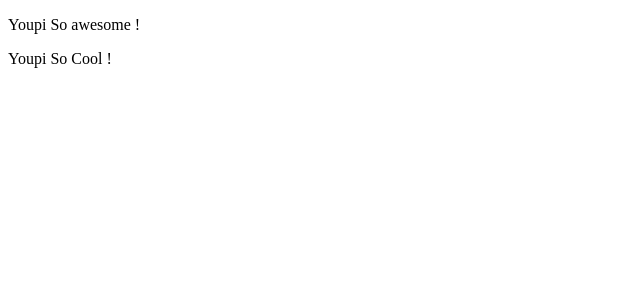
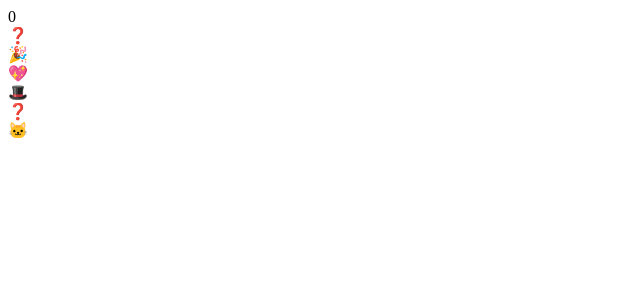
Before and after one commit to sow0006/react_projet, a React (Create React App) app: page / in a window 1280 px wide. Shown: the top 300 px of the page, without its empty margins (0-640 px from the left). Built offline with nearby package versions, Linux system fonts and the light colour scheme.

Commit message:
application

```diff
--- a/src/App.js
+++ b/src/App.js
@@ -1,9 +1,18 @@
-import React, { Component } from 'react'
-import './App.css';
+import React, { Component } from 'react';
+import Card from './Card'
+import GuessCount from './GuessCount'
 
 class App extends Component{
   render() {
-    return <div classNamne="memory" />
+    return <div classNamne="memory">
+      <GuessCount guesses={0}/>
+      <Card card="😀" feedback="hidden" />
+      <Card card="🎉" feedback="justMatched" />
+      <Card card="💖" feedback="justMismatched" />
+      <Card card="🎩" feedback="visible" />
+      <Card card="🐶" feedback="hidden" />
+      <Card card="🐱" feedback="justMatched" />
+    </div>
   }
 }
 export default App;
--- a/src/index.js
+++ b/src/index.js
@@ -9,10 +9,7 @@ function CoolComponent({cles = 'Cool'}){
 }
 
 ReactDOM.render(
-  <div>
-    <CoolComponent cles ="awesome"/>
-    <CoolComponent />
-  </div>,
+    <App/>,
   document.getElementById('root')
 );
 
```
